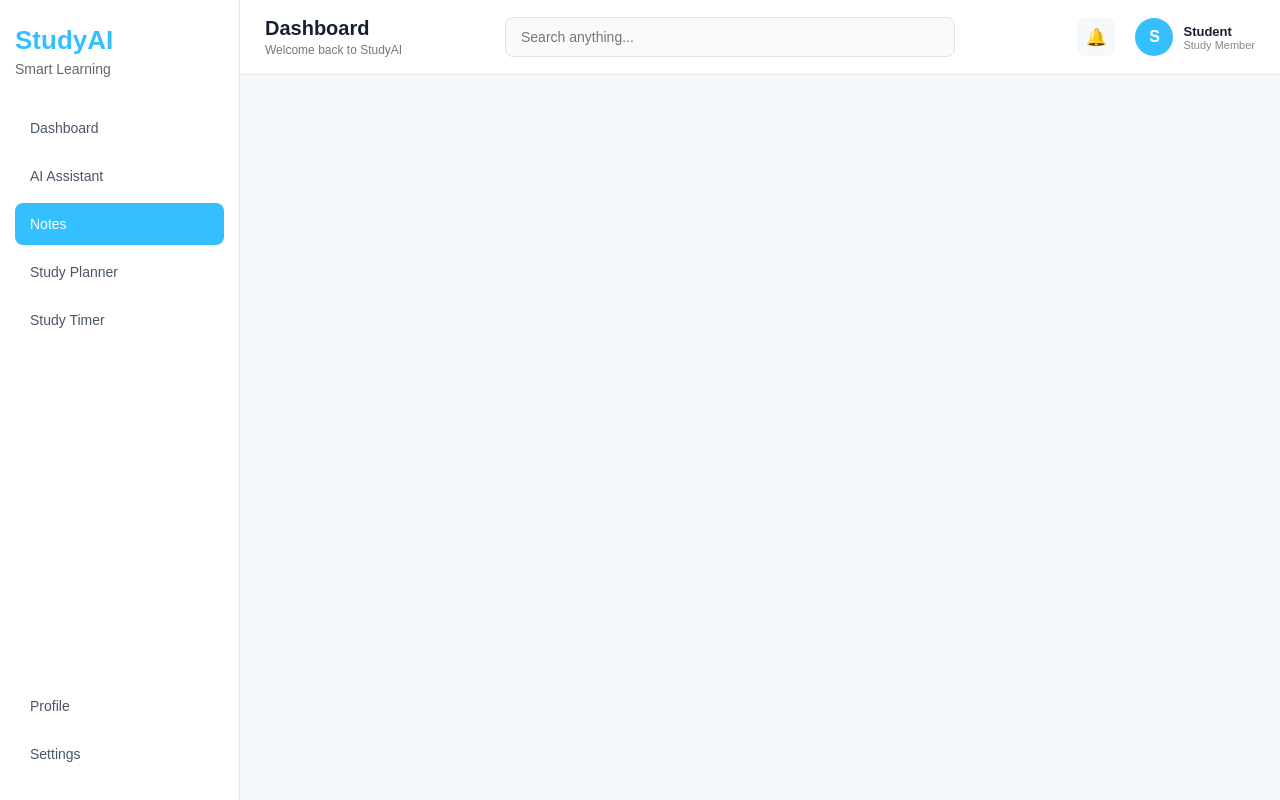
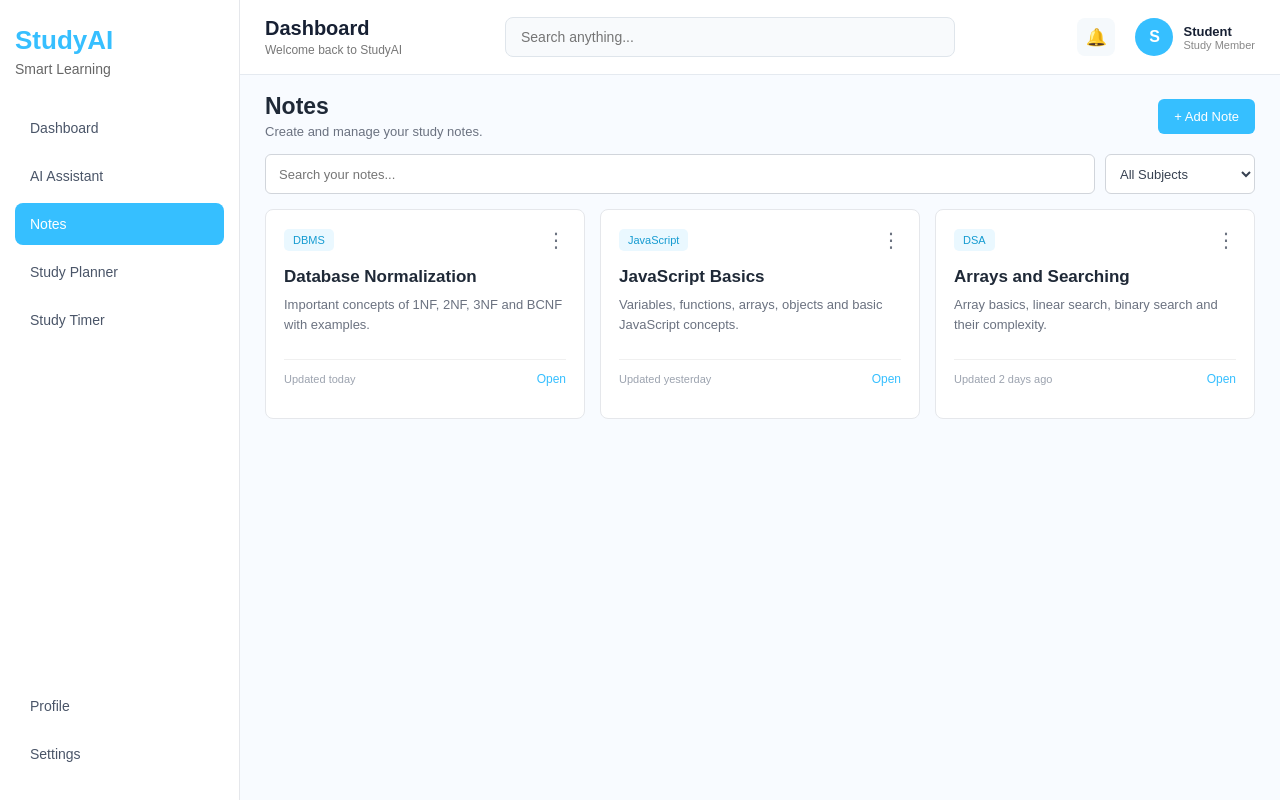
Before and after one commit to ViralRami2608/Study-AI, a React (Create React App) app: page /notes in a window 1280 px wide. Shown: the top 800 px of the page. Built offline with nearby package versions, Linux system fonts and the light colour scheme.

Commit message:
added new notes page in pages

```diff
--- a/src/App.js
+++ b/src/App.js
@@ -10,6 +10,7 @@ import Header from "./components/Header";
 
 import Dashboard from "./pages/Dashboard";
 import AIAssistant from "./pages/AIAssistant";
+import Notes from "./pages/Notes";
 
 
 function App() {
@@ -50,6 +51,14 @@ function App() {
           element={<AIAssistant />}
         />
 
+
+        {/* Notes */}
+
+        <Route
+          path="/notes"
+          element={<Notes />}
+        />
+
       </Routes>
 
     </BrowserRouter>
--- a/src/index.css
+++ b/src/index.css
@@ -875,3 +875,256 @@ body {
 
   cursor: pointer;
 }
+
+/* ============================= */
+/* NOTES PAGE */
+/* ============================= */
+
+.notes-page {
+  margin-left: 240px;
+
+  height: calc(100vh - 60px);
+
+  padding: 18px 25px;
+
+  box-sizing: border-box;
+
+  background-color: #f8fbff;
+
+  overflow: hidden;
+}
+
+
+/* Page Header */
+
+.notes-page-header {
+  display: flex;
+
+  justify-content: space-between;
+
+  align-items: center;
+
+  margin-bottom: 15px;
+}
+
+.notes-page-header h1 {
+  margin: 0 0 4px;
+
+  font-size: 23px;
+
+  color: #1f2937;
+}
+
+.notes-page-header p {
+  margin: 0;
+
+  font-size: 13px;
+
+  color: #6b7280;
+}
+
+
+/* Add Note Button */
+
+.add-note-button {
+  padding: 10px 16px;
+
+  border: none;
+
+  border-radius: 6px;
+
+  background-color: #36bfff;
+
+  color: white;
+
+  font-size: 13px;
+
+  cursor: pointer;
+}
+
+
+/* Search and Filter */
+
+.notes-tools {
+  display: flex;
+
+  gap: 10px;
+
+  margin-bottom: 15px;
+}
+
+.notes-tools input {
+  flex: 1;
+
+  height: 40px;
+
+  padding: 0 13px;
+
+  border: 1px solid #d1d5db;
+
+  border-radius: 6px;
+
+  outline: none;
+
+  font-size: 13px;
+
+  box-sizing: border-box;
+}
+
+.notes-tools input:focus {
+  border-color: #36bfff;
+}
+
+.notes-tools select {
+  width: 150px;
+
+  height: 40px;
+
+  padding: 0 10px;
+
+  border: 1px solid #d1d5db;
+
+  border-radius: 6px;
+
+  background-color: white;
+
+  outline: none;
+
+  font-size: 13px;
+
+  color: #374151;
+}
+
+
+/* Notes Grid */
+
+.notes-grid {
+  display: grid;
+
+  grid-template-columns: repeat(3, 1fr);
+
+  gap: 15px;
+}
+
+
+/* Note Card */
+
+.note-card {
+  background-color: #ffffff;
+
+  border: 1px solid #e5e7eb;
+
+  border-radius: 8px;
+
+  padding: 18px;
+
+  box-sizing: border-box;
+
+  min-height: 210px;
+}
+
+
+/* Card Top */
+
+.note-card-top {
+  display: flex;
+
+  justify-content: space-between;
+
+  align-items: center;
+
+  margin-bottom: 15px;
+}
+
+
+/* Subject */
+
+.note-subject {
+  display: inline-block;
+
+  padding: 5px 9px;
+
+  background-color: #eaf8ff;
+
+  color: #159bd1;
+
+  border-radius: 5px;
+
+  font-size: 11px;
+
+  font-weight: 500;
+}
+
+
+/* Three Dot Button */
+
+.note-menu {
+  border: none;
+
+  background: none;
+
+  font-size: 20px;
+
+  color: #6b7280;
+
+  cursor: pointer;
+}
+
+
+/* Note Title */
+
+.note-card h3 {
+  margin: 0 0 8px;
+
+  font-size: 17px;
+
+  color: #1f2937;
+}
+
+
+/* Note Description */
+
+.note-card p {
+  margin: 0;
+
+  color: #6b7280;
+
+  font-size: 13px;
+
+  line-height: 1.5;
+}
+
+
+/* Card Bottom */
+
+.note-card-bottom {
+  display: flex;
+
+  justify-content: space-between;
+
+  align-items: center;
+
+  margin-top: 25px;
+
+  padding-top: 12px;
+
+  border-top: 1px solid #f0f0f0;
+}
+
+.note-card-bottom span {
+  font-size: 11px;
+
+  color: #9ca3af;
+}
+
+.note-card-bottom button {
+  border: none;
+
+  background: none;
+
+  color: #36bfff;
+
+  font-size: 12px;
+
+  cursor: pointer;
+}
--- /dev/null
+++ b/src/pages/Notes.js
@@ -0,0 +1,186 @@
+import React from "react";
+
+function Notes() {
+  return (
+    <main className="notes-page">
+
+      {/* Page Header */}
+
+      <div className="notes-page-header">
+
+        <div>
+          <h1>Notes</h1>
+
+          <p>
+            Create and manage your study notes.
+          </p>
+        </div>
+
+        <button className="add-note-button">
+          + Add Note
+        </button>
+
+      </div>
+
+
+      {/* Search and Filter */}
+
+      <div className="notes-tools">
+
+        <input
+          type="text"
+          placeholder="Search your notes..."
+        />
+
+        <select defaultValue="all">
+
+          <option value="all">
+            All Subjects
+          </option>
+
+          <option value="dbms">
+            DBMS
+          </option>
+
+          <option value="java">
+            Java
+          </option>
+
+          <option value="javascript">
+            JavaScript
+          </option>
+
+          <option value="dsa">
+            DSA
+          </option>
+
+        </select>
+
+      </div>
+
+
+      {/* Notes List */}
+
+      <div className="notes-grid">
+
+        {/* Note 1 */}
+
+        <div className="note-card">
+
+          <div className="note-card-top">
+
+            <span className="note-subject">
+              DBMS
+            </span>
+
+            <button className="note-menu">
+              ⋮
+            </button>
+
+          </div>
+
+          <h3>
+            Database Normalization
+          </h3>
+
+          <p>
+            Important concepts of 1NF, 2NF, 3NF
+            and BCNF with examples.
+          </p>
+
+          <div className="note-card-bottom">
+            <span>
+              Updated today
+            </span>
+
+            <button>
+              Open
+            </button>
+          </div>
+
+        </div>
+
+
+        {/* Note 2 */}
+
+        <div className="note-card">
+
+          <div className="note-card-top">
+
+            <span className="note-subject">
+              JavaScript
+            </span>
+
+            <button className="note-menu">
+              ⋮
+            </button>
+
+          </div>
+
+          <h3>
+            JavaScript Basics
+          </h3>
+
+          <p>
+            Variables, functions, arrays,
+            objects and basic JavaScript concepts.
+          </p>
+
+          <div className="note-card-bottom">
+            <span>
+              Updated yesterday
+            </span>
+
+            <button>
+              Open
+            </button>
+          </div>
+
+        </div>
+
+
+        {/* Note 3 */}
+
+        <div className="note-card">
+
+          <div className="note-card-top">
+
+            <span className="note-subject">
+              DSA
+            </span>
+
+            <button className="note-menu">
+              ⋮
+            </button>
+
+          </div>
+
+          <h3>
+            Arrays and Searching
+          </h3>
+
+          <p>
+            Array basics, linear search,
+            binary search and their complexity.
+          </p>
+
+          <div className="note-card-bottom">
+            <span>
+              Updated 2 days ago
+            </span>
+
+            <button>
+              Open
+            </button>
+          </div>
+
+        </div>
+
+
+      </div>
+
+    </main>
+  );
+}
+
+export default Notes;
```
